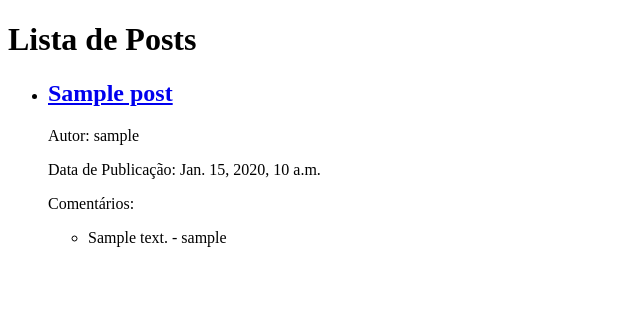
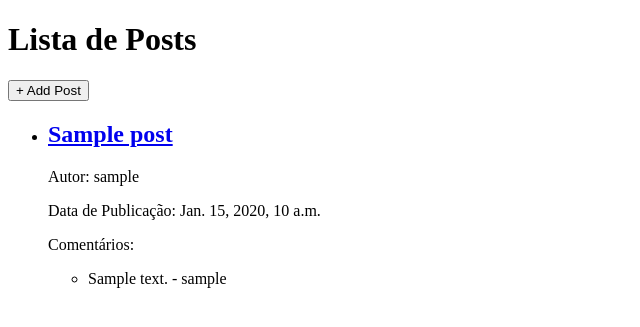
Before and after one commit to scylo/Bloguin, a Django app: page /blog/post_list in a window 1280 px wide. Shown: the part 34-361 px from the top of the page, without its empty margins (0-640 px from the left). Run offline with Django 5.2, Linux system fonts and the light colour scheme; tables that the repository leaves empty hold one stand-in row (Sample ...).

Commit message:
button to add post

```diff
--- a/src/blog/templates/post_list.html
+++ b/src/blog/templates/post_list.html
@@ -4,6 +4,7 @@
 
 {% block content %}
   <h1>Lista de Posts</h1>
+  <a href="{% url 'add_post' %}"><button> + Add Post</button></a>
   <ul>
     {% for post in posts %}
       <li>
--- a/src/blog/urls.py
+++ b/src/blog/urls.py
@@ -6,4 +6,5 @@ urlpatterns = [
     path("", views.index, name="index"),
     path("post_list", views.post_list, name="post_list"),
     path("post_detail/<int:pk>", views.post_detail, name="post_detail"),
+    path("post/add", views.add_post, name="add_post"),
 ]
--- a/src/blog/views.py
+++ b/src/blog/views.py
@@ -1,5 +1,11 @@
+'''
+dependendo da organização do projeto, as views devem ficar em arquivos separados
+neste projeto, por simplicidade, as views ficam dentro do mesmo arquivo
+'''
+
 from django.shortcuts import get_object_or_404, render
 from .models import Post
+from .forms import PostForm
 
 
 def index(request):
@@ -14,3 +20,22 @@ def post_detail(request, pk):
     post = get_object_or_404(Post, pk=pk)
     comments = post.comments.all()
     return render(request, 'post_detail.html', locals())
+
+
+def add_post(request):
+    if request.method == 'POST':
+        form = PostForm(request.POST)
+        if form.is_valid():
+            # dessa forma, salva autor de acordo com o escolhido no form
+            post = form.save()
+
+            # ou salva o usuário que está criando o post
+
+            # cria o post sem salvar pois vamos fazer isso depois
+            # post = form.save(commit=False)
+            # post.author = request.user
+            # post.save()
+            return render(request, 'post_detail.html', locals())
+    else:
+        form = PostForm()
+    return render(request, 'add_post.html', locals())
```
Also changed, not shown: src/blog/forms.py (added, +7 -0 lines), src/blog/templates/add_post.html (added, +12 -0 lines).
